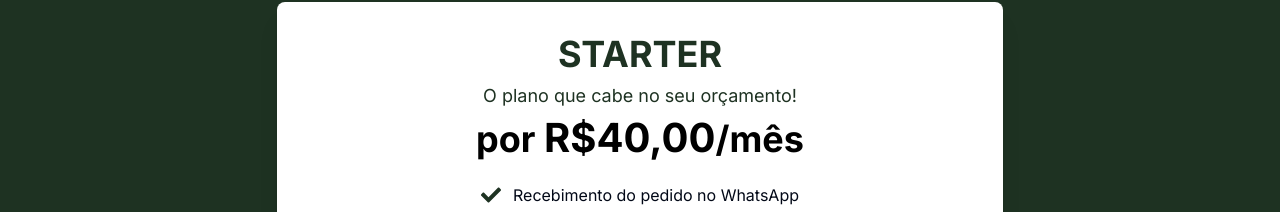
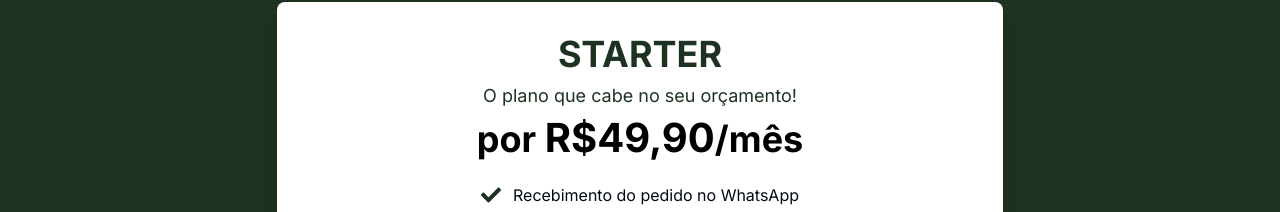
Before and after one commit to hypebit-gestao/website-catalog-client, a Next.js app: page / in a window 1280 px wide. Shown: the part 1053-1265 px from the top of the page. Built offline with nearby package versions, Linux system fonts and the light colour scheme.

Commit message:
Update page.tsx

```diff
--- a/src/app/page.tsx
+++ b/src/app/page.tsx
@@ -58,7 +58,7 @@ export default function Home() {
                   O plano que cabe no seu orçamento!
                 </p>
                 <h2 className="text-4xl text-center text-black font-bold">
-                  por <span className="text-[40px]">R$40,00</span>/mês
+                  por <span className="text-[40px]">R$49,90</span>/mês
                 </h2>
                 <div className="flex flex-coll justify-center mt-6">
                   <ul>
```
